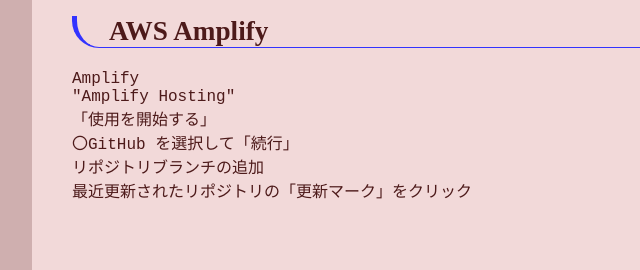
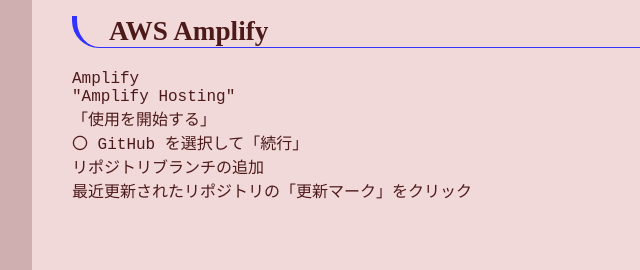
Before and after one commit to msugdr/aws1, a plain HTML site: page index.html in a window 1280 px wide. Shown: the part 757-1027 px from the top of the page, 208-848 px from the left. Drawn offline with Linux system fonts and the light colour scheme.

Commit message:
Update index.html

```diff
--- a/index.html
+++ b/index.html
@@ -45,7 +45,7 @@
 Amplify
 "Amplify Hosting"
 「使用を開始する」
-〇GitHub を選択して「続行」
+〇 GitHub を選択して「続行」
 リポジトリブランチの追加
 最近更新されたリポジトリの「更新マーク」をクリック
             </pre>
```
